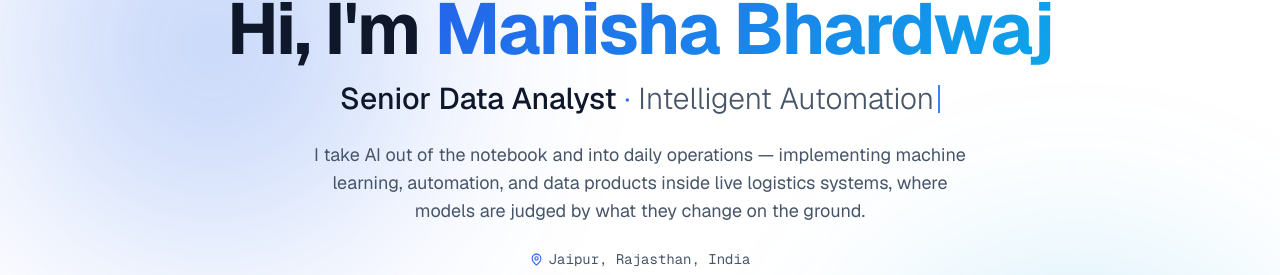
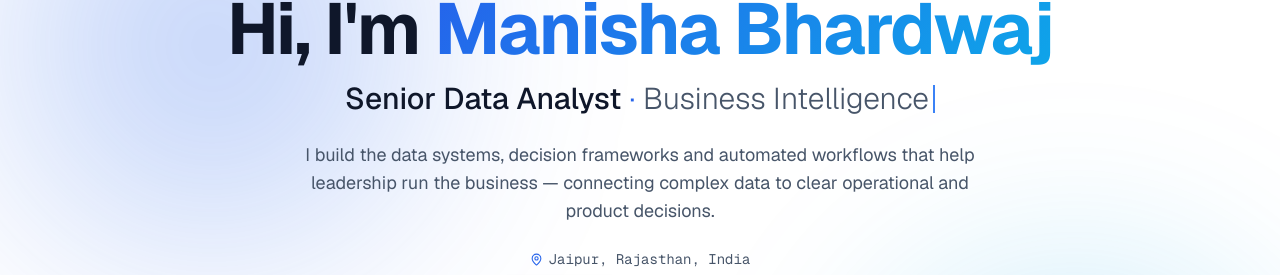
Before and after one commit to Vansh1502/vanshajgaur_portfolio, a Next.js app: page / in a window 1280 px wide. Shown: the part 175-450 px from the top of the page. Built offline with nearby package versions, Linux system fonts and the light colour scheme; no server answers.

Commit message:
Adapt portfolio profile and content for Manisha Bhardwaj

```diff
--- a/content/hero.ts
+++ b/content/hero.ts
@@ -1,20 +1,4 @@
 import { SITE } from '@/lib/site'
-
-// [VERIFIED] LinkedIn headline.
 export const HERO_TITLE = SITE.primaryRole
-
-/**
- * [DRAFT COPY] Role-descriptive, not achievement claims — safe to ship, but
- * worth a read-through with Vanshaj so the wording sounds like him.
- */
-export const HERO_CAPABILITIES = [
-  'Applied AI Systems',
-  'Intelligent Automation',
-  'Logistics Intelligence',
-  'Model Deployment',
-]
-
-export const HERO_DESCRIPTION =
-  'I take AI out of the notebook and into daily operations — implementing ' +
-  'machine learning, automation, and data products inside live logistics ' +
-  'systems, where models are judged by what they change on the ground.'
+export const HERO_CAPABILITIES = ['Data Science & Analytics', 'Business Intelligence', 'AI-Assisted Product Delivery', 'Data Pipelines & Automation']
+export const HERO_DESCRIPTION = 'I build the data systems, decision frameworks and automated workflows that help leadership run the business — connecting complex data to clear operational and product decisions.'
```
